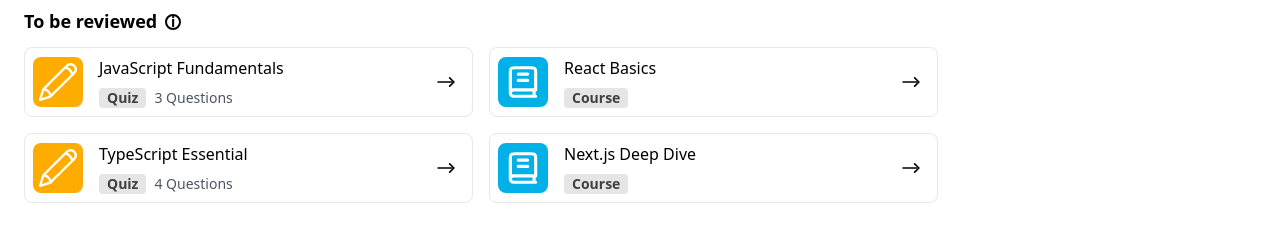
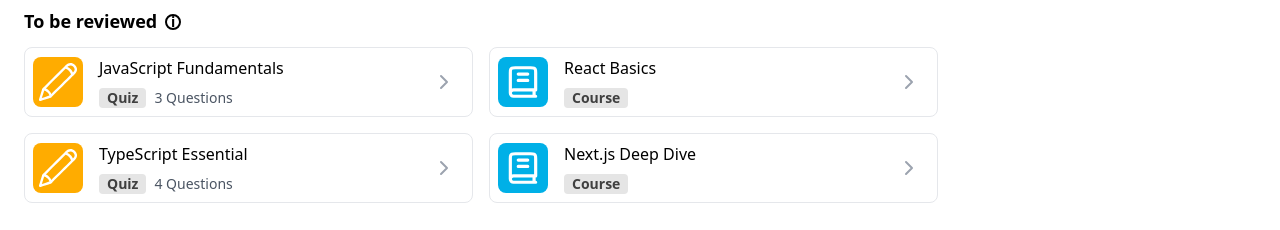
Before and after one commit to Eravity/Rocket.dev, a Next.js app: page / in a window 1280 px wide. Shown: the part 1343-1573 px from the top of the page. Built offline with nearby package versions, Linux system fonts and the light colour scheme.

Commit message:
SVG error fix

```diff
--- a/src/app/_components/Icons/ArrowRight.tsx
+++ b/src/app/_components/Icons/ArrowRight.tsx
@@ -1,41 +1,19 @@
 export default function ArrowRight() {
   return (
-    <div>
     <svg
-        width="20px"
-        height="20px"
+      width="24"
+      height="24"
       viewBox="0 0 24 24"
+      fill="none"
       xmlns="http://www.w3.org/2000/svg"
     >
-        <g id="Complete">
-          <g id="arrow-right">
-            <g>
       <polyline
-                data-name="Right"
-                fill="none"
-                id="Right-2"
-                points="16.4 7 21.5 12 16.4 17"
-                stroke="#000000"
-                stroke-linecap="round"
-                stroke-linejoin="round"
-                stroke-width="2"
+        points="9 18 15 12 9 6"
+        stroke="currentColor"
+        strokeWidth="2"
+        strokeLinecap="round"
+        strokeLinejoin="round"
       />
-
-              <line
-                fill="none"
-                stroke="#000000"
-                stroke-linecap="round"
-                stroke-linejoin="round"
-                stroke-width="2"
-                x1="2.5"
-                x2="19.2"
-                y1="12"
-                y2="12"
-              />
-            </g>
-          </g>
-        </g>
     </svg>
-    </div>
   );
 }
```
Lines whose indentation alone changed are shown as unchanged.
